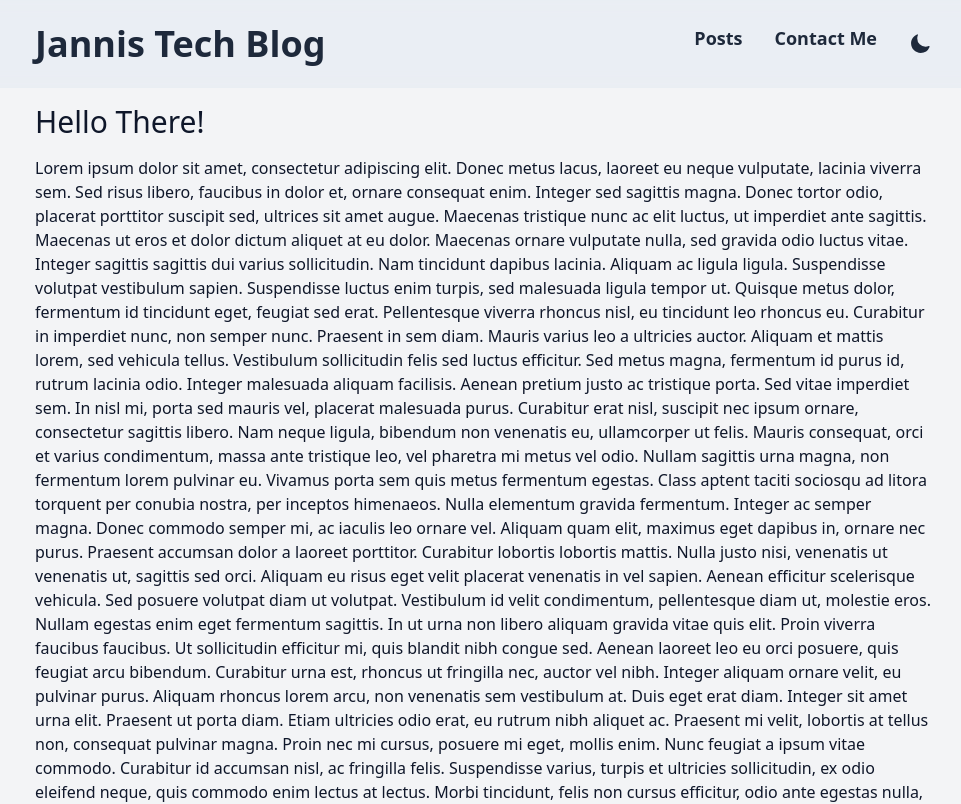
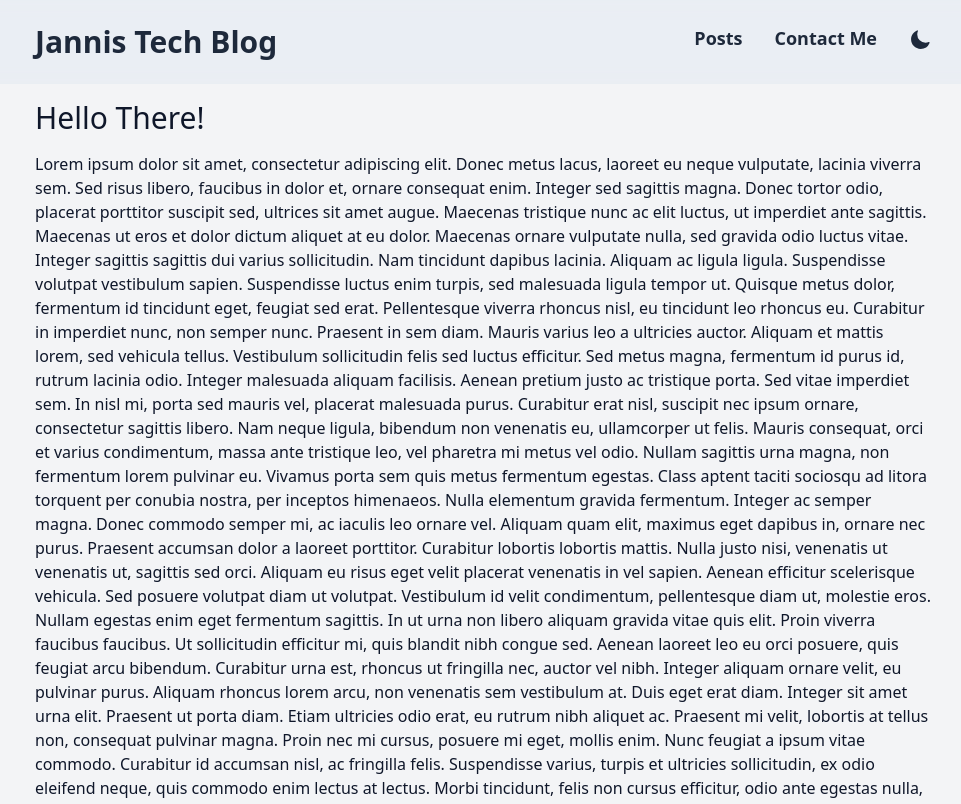
Before and after one commit to JannisK89/tech-blog, a Next.js app: page / in a window 1280 px wide. Shown: the top 804 px of the page, without its empty margins (157-1118 px from the left). Built offline with nearby package versions, Linux system fonts and the light colour scheme.

Commit message:
fixed header text size

```diff
--- a/components/Header.tsx
+++ b/components/Header.tsx
@@ -7,11 +7,11 @@ const Header = ({ colorMode, darkModeCheck }: Props) => {
   return (
     <header className=" dark:bg-slate-800/50 bg-slate-200/50  dark:text-slate-200 text-slate-800  sticky top-0 py-6 backdrop-blur-md backdrop-saturate-200">
       <div className="flex max-w-4xl mx-auto">
-        <h1 className=" w-1/2 text-4xl font-bold">Jannis Tech Blog</h1>
+        <h1 className=" w-1/2 text-3xl font-bold">Jannis Tech Blog</h1>
         <nav className="flex justify-end w-1/2 text-lg font-semibold">
           <a className="mx-8 motion-safe:hover:animate-pulse">Posts</a>
           <a className="mr-8 motion-safe:hover:animate-pulse">Contact Me</a>
-          <button onClick={darkModeCheck} className="motion-safe:hover:animate-pulse">
+          <button onClick={darkModeCheck} className="motion-safe:hover:animate-pulse pb-1">
             {colorMode === 'light' ? <HiMoon size={22} /> : <HiSun size={25} />}
           </button>
         </nav>
```
